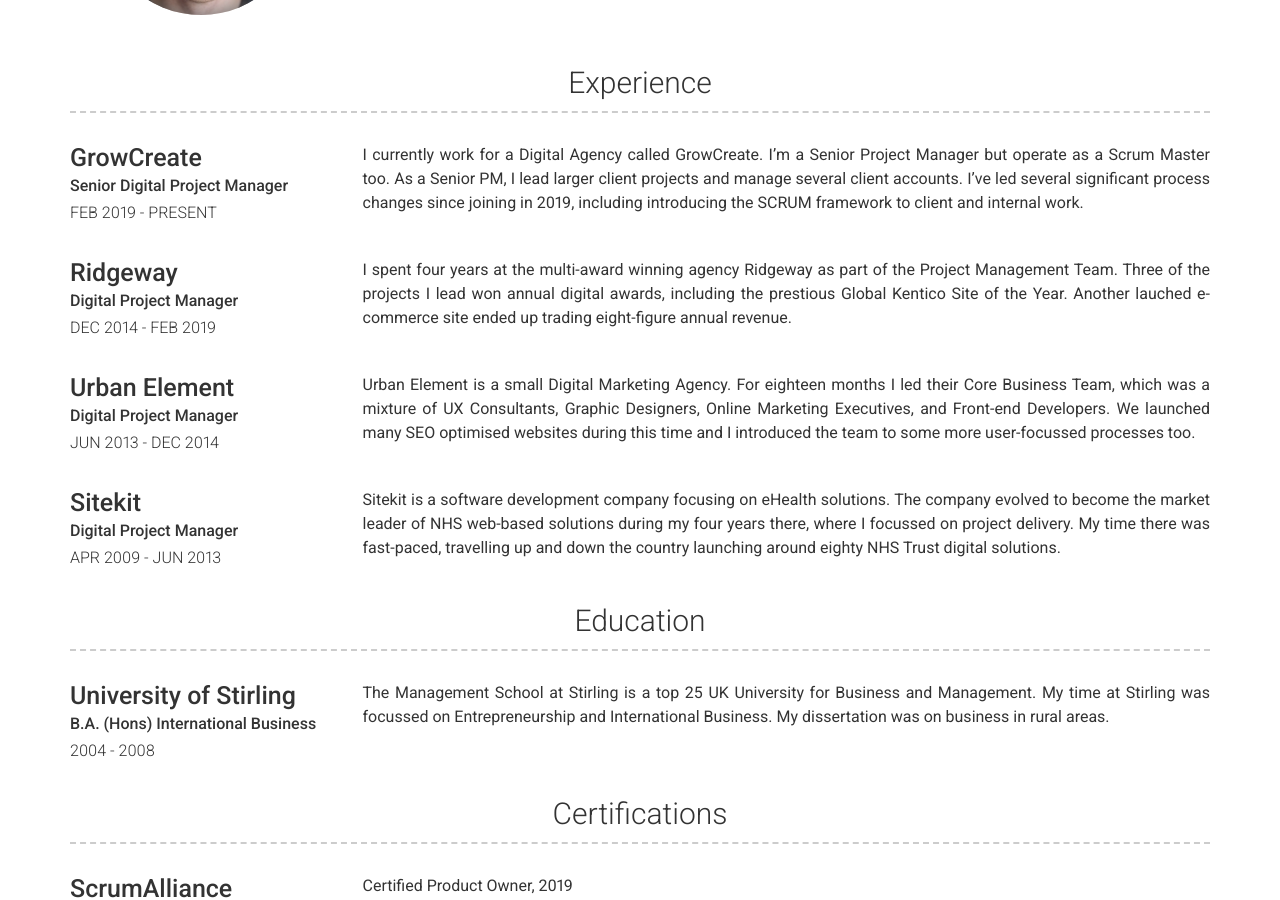
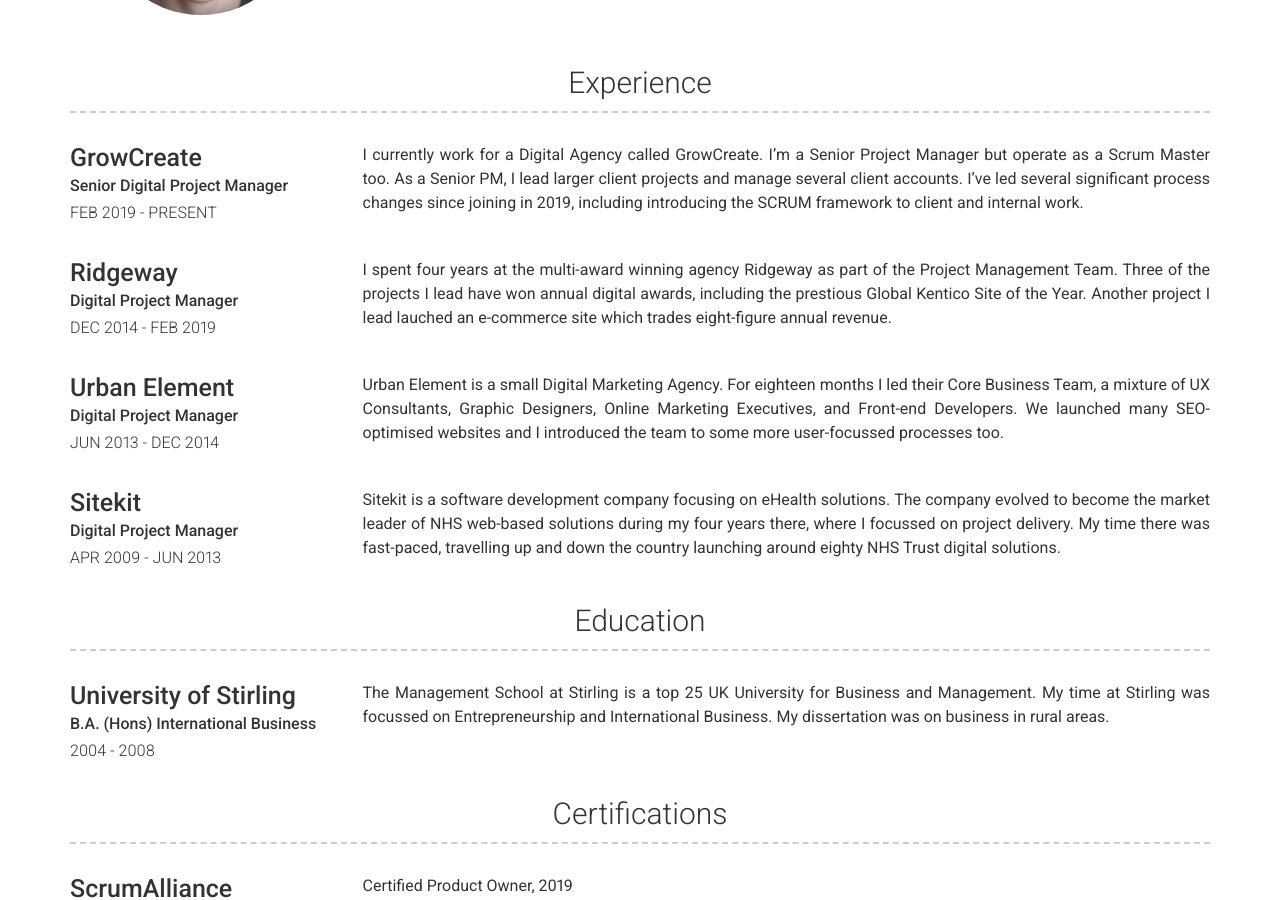
Before and after one commit to csgdavidson/Charlie-Davidson2, a Jekyll site: the page built from index.md, in a window 1280 px wide and 900 px high, scrolled down 464 px. Built offline with Jekyll 4.4.1, drawn with Linux system fonts in a browser that asks for light colours; nearby versions of some CDN libraries.

Commit message:
Update experience.yml

```diff
--- a/_data/experience.yml
+++ b/_data/experience.yml
@@ -10,13 +10,13 @@
   job_title: Digital Project Manager
   dates: DEC 2014 - FEB 2019
   description:
-    I spent four years at the multi-award winning agency Ridgeway as part of the Project Management Team. Three of the projects I lead won annual digital awards, including the prestious Global Kentico Site of the Year. Another lauched e-commerce site ended up trading eight-figure annual revenue.
+    I spent four years at the multi-award winning agency Ridgeway as part of the Project Management Team. Three of the projects I lead have won annual digital awards, including the prestious Global Kentico Site of the Year. Another project I lead lauched an e-commerce site which trades eight-figure annual revenue.
 
 - company: Urban Element
   job_title: Digital Project Manager
   dates: JUN 2013 - DEC 2014
   description:
-    Urban Element is a small Digital Marketing Agency. For eighteen months I led their Core Business Team, which was a mixture of UX Consultants, Graphic Designers, Online Marketing Executives, and Front-end Developers. We launched many SEO optimised websites during this time and I introduced the team to some more user-focussed processes too.
+    Urban Element is a small Digital Marketing Agency. For eighteen months I led their Core Business Team, a mixture of UX Consultants, Graphic Designers, Online Marketing Executives, and Front-end Developers. We launched many SEO-optimised websites and I introduced the team to some more user-focussed processes too.
 
 - company: Sitekit
   job_title: Digital Project Manager
```
